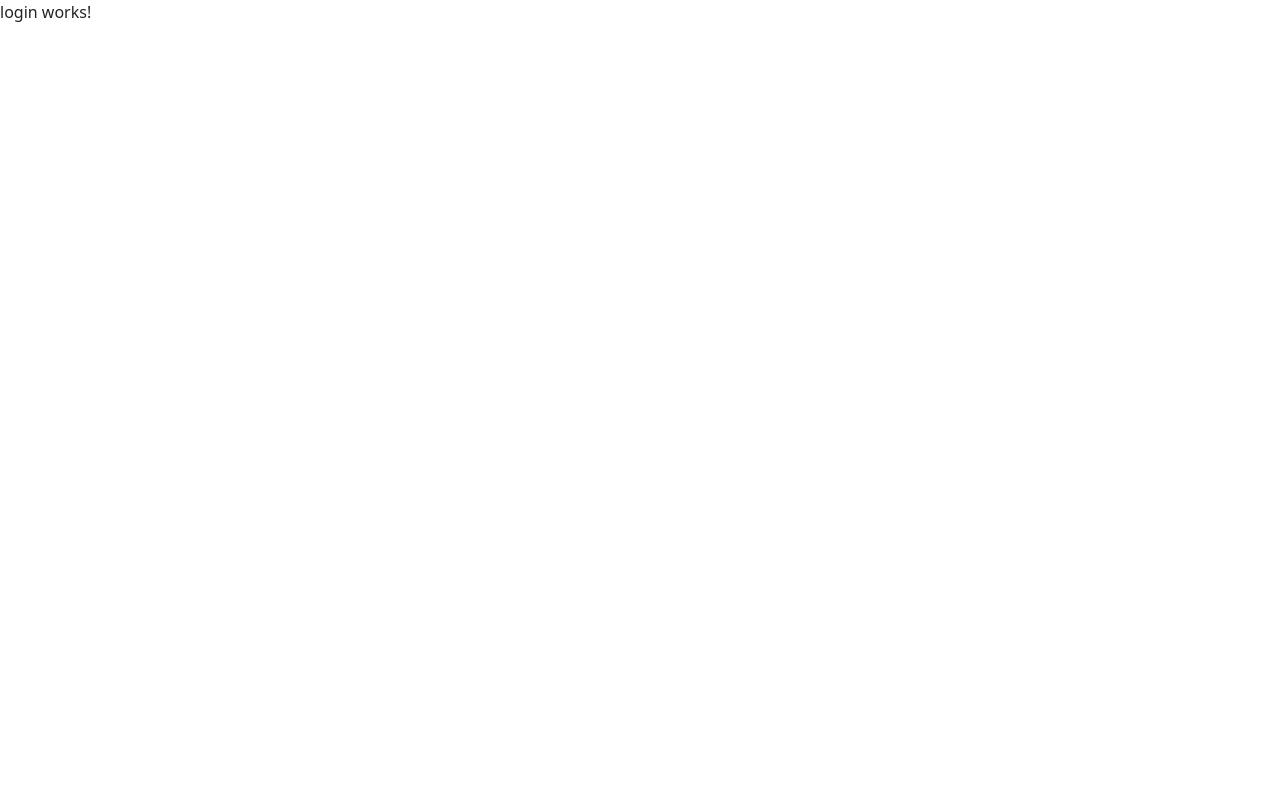
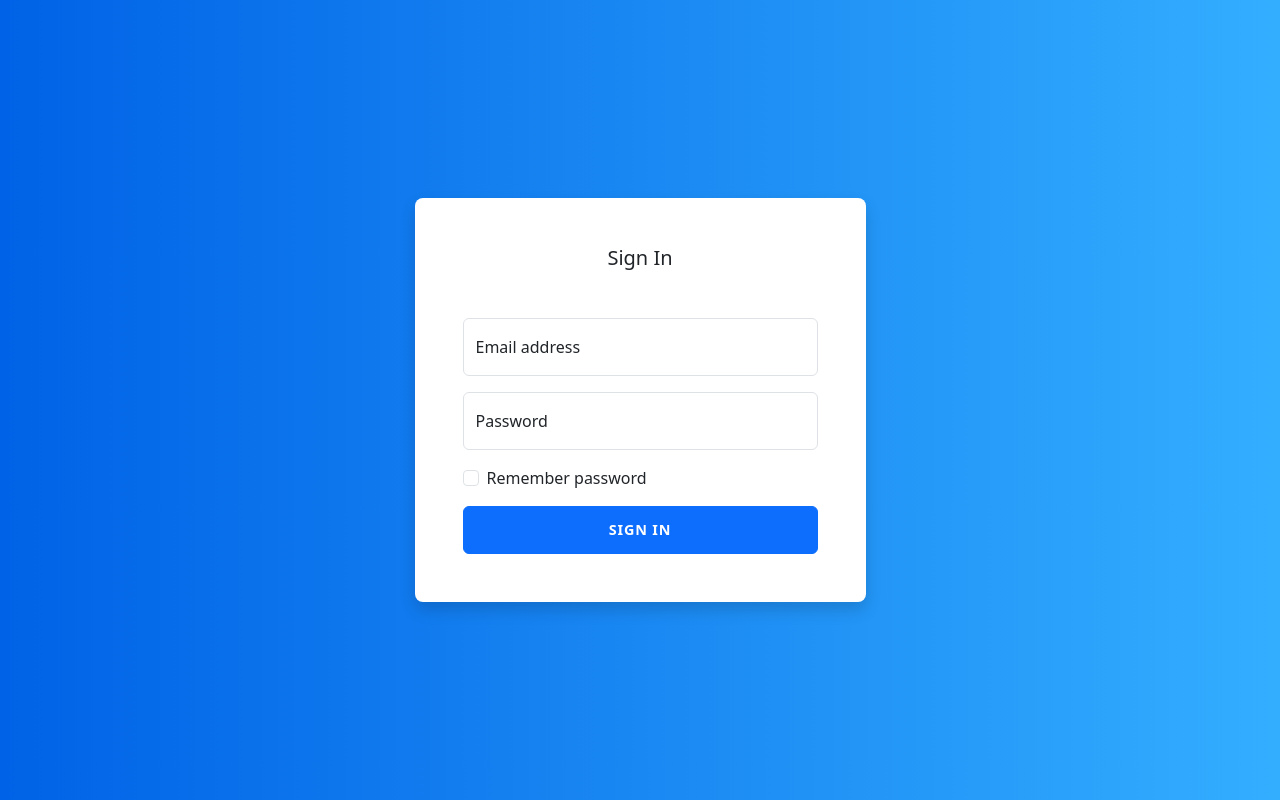
Before and after one commit to watter08/students, an Angular app: page / in a window 1280 px wide. Built offline with nearby package versions, Linux system fonts and the light colour scheme.

Commit message:
login page ans style added

```diff
--- a/src/app/pages/login/login.component.html
+++ b/src/app/pages/login/login.component.html
@@ -1 +1,36 @@
-<p>login works!</p>
+<div class="container-fluid login-container">
+    <div class="container">
+        <div class="row">
+            <div class="col-sm-9 col-md-7 col-lg-5 mx-auto">
+                <div class="card border-0 shadow rounded-3 my-5">
+                    <div class="card-body p-4 p-sm-5">
+                        <h5 class="card-title text-center mb-5 fw-light fs-5">Sign In</h5>
+                        <form>
+                            <div class="form-floating mb-3">
+                                <input type="email" class="form-control" id="floatingInput"
+                                    placeholder="name@example.com">
+                                <label for="floatingInput">Email address</label>
+                            </div>
+                            <div class="form-floating mb-3">
+                                <input type="password" class="form-control" id="floatingPassword"
+                                    placeholder="Password">
+                                <label for="floatingPassword">Password</label>
+                            </div>
+
+                            <div class="form-check mb-3">
+                                <input class="form-check-input" type="checkbox" value="" id="rememberPasswordCheck">
+                                <label class="form-check-label" for="rememberPasswordCheck">
+                                    Remember password
+                                </label>
+                            </div>
+                            <div class="d-grid">
+                                <button class="btn btn-primary btn-login text-uppercase fw-bold" type="submit">Sign
+                                    in</button>
+                            </div>
+                        </form>
+                    </div>
+                </div>
+            </div>
+        </div>
+    </div>
+</div>
--- a/src/app/pages/login/login.component.scss
+++ b/src/app/pages/login/login.component.scss
@@ -0,0 +1,14 @@
+.login-container {
+    width: 100%;
+    min-height: 100vh;
+    display: flex;
+    align-items: center;
+    background: #007bff;
+    background: linear-gradient(to right, #0062E6, #33AEFF);
+}
+
+.btn-login {
+    font-size: 0.9rem;
+    letter-spacing: 0.05rem;
+    padding: 0.75rem 1rem;
+}
```
